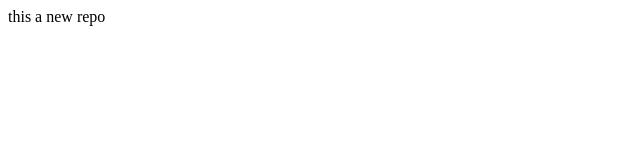
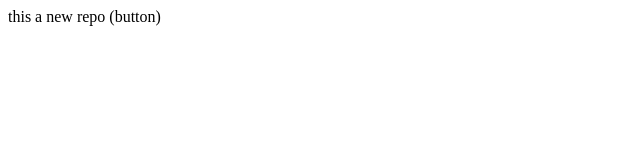
Before and after one commit to AvijitBiswasAvhik/gitDemo, a plain HTML site: page index.html in a window 1280 px wide. Shown: the full height of the page, 0-640 px from the left. Drawn offline with Linux system fonts and the light colour scheme.

```diff
--- a/index.html
+++ b/index.html
@@ -1 +1 @@
-<p>this a new repo</p>
+<p>this a new repo (button)</p>
```
